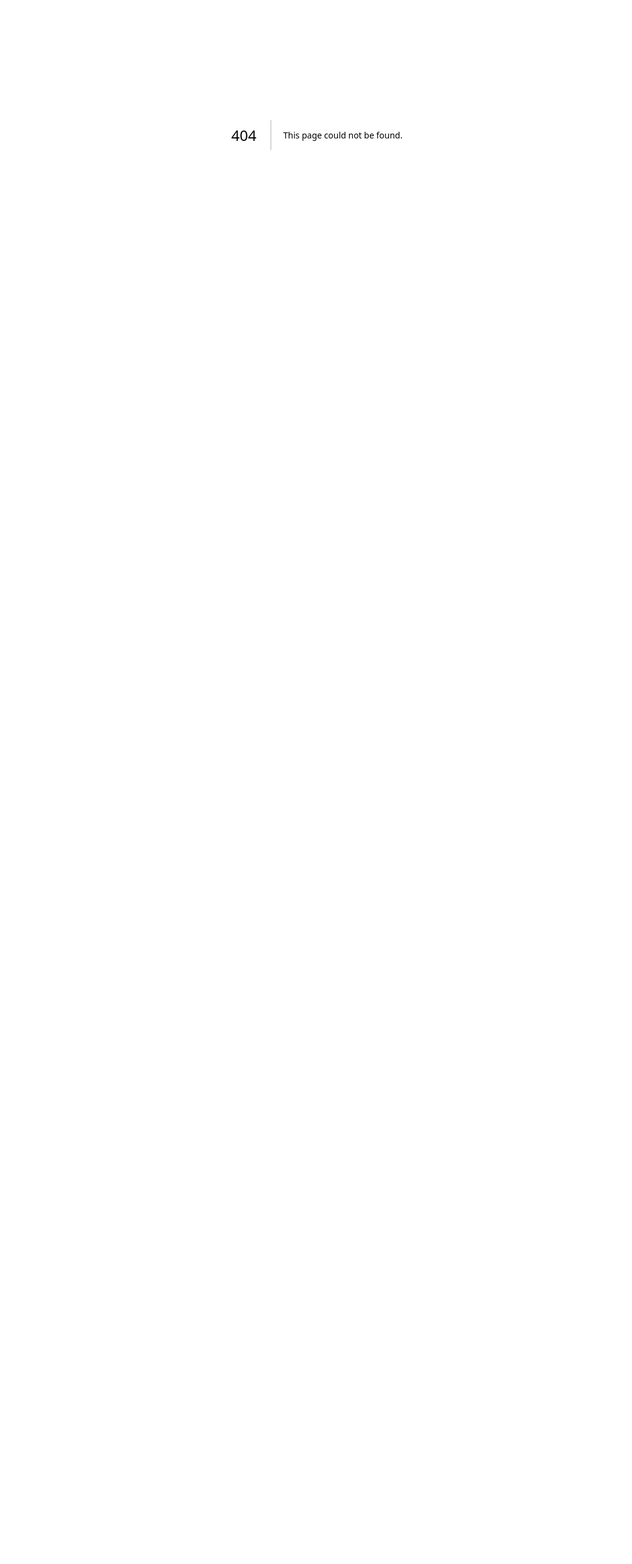
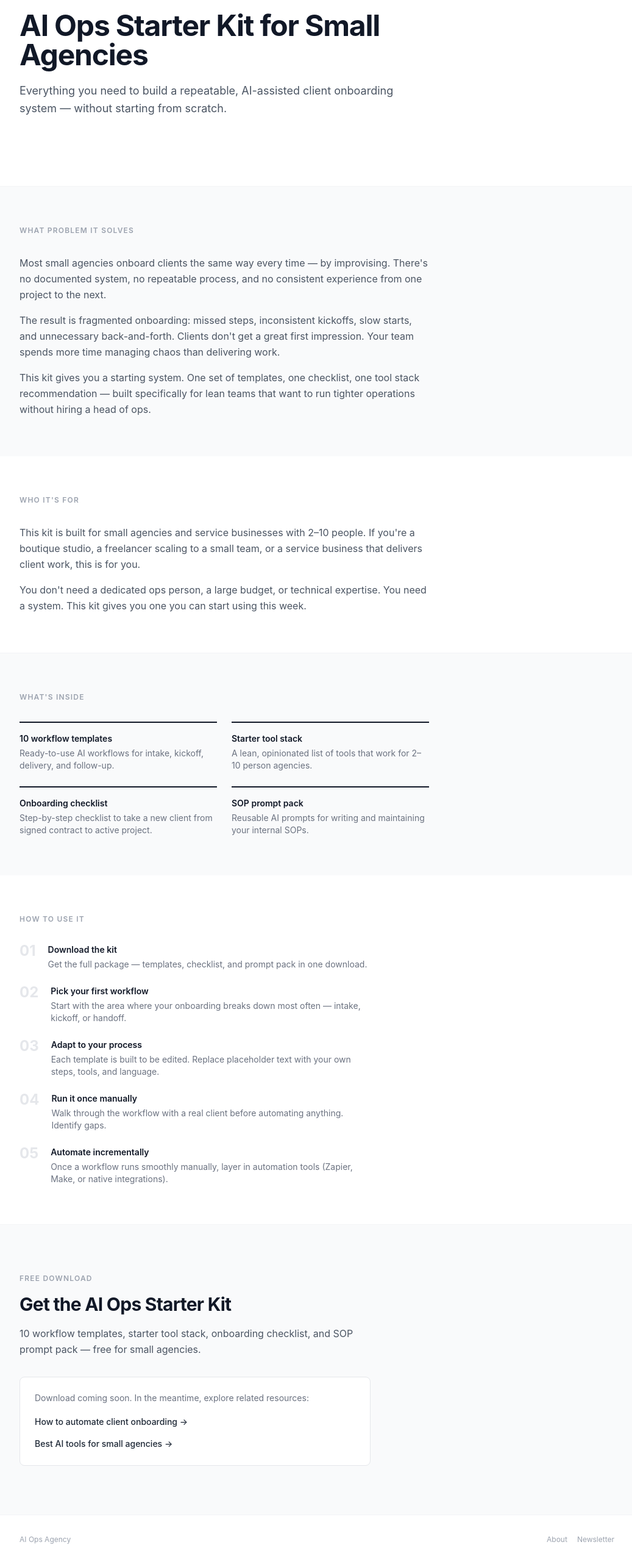
Before and after one commit to veramey/my-website, a Next.js app: page /templates/client-onboarding-ai-checklist in a window 1280 px wide. Before the commit this address had no page. Shown: the part 179-2743 px from the top of the page at 61% size, without its empty margins (120-1157 px from the left). Before the commit the page ends 800 px from the top, so only its background shows below. Built offline with nearby package versions, Linux system fonts and the light colour scheme.

Commit message:
feat: implement issue #37
Implemented by AI Teammate via Claude Code.
Closes #37

```diff
--- /dev/null
+++ b/src/pages/templates/client-onboarding-ai-checklist.tsx
@@ -0,0 +1,157 @@
+import Head from 'next/head'
+import Link from 'next/link'
+import Nav from '@/components/Nav'
+
+const whatIsInside = [
+  { title: '10 workflow templates', description: 'Ready-to-use AI workflows for intake, kickoff, delivery, and follow-up.' },
+  { title: 'Starter tool stack', description: 'A lean, opinionated list of tools that work for 2–10 person agencies.' },
+  { title: 'Onboarding checklist', description: 'Step-by-step checklist to take a new client from signed contract to active project.' },
+  { title: 'SOP prompt pack', description: 'Reusable AI prompts for writing and maintaining your internal SOPs.' },
+]
+
+const howToUseSteps = [
+  { number: '01', title: 'Download the kit', description: 'Get the full package — templates, checklist, and prompt pack in one download.' },
+  { number: '02', title: 'Pick your first workflow', description: 'Start with the area where your onboarding breaks down most often — intake, kickoff, or handoff.' },
+  { number: '03', title: 'Adapt to your process', description: 'Each template is built to be edited. Replace placeholder text with your own steps, tools, and language.' },
+  { number: '04', title: 'Run it once manually', description: 'Walk through the workflow with a real client before automating anything. Identify gaps.' },
+  { number: '05', title: 'Automate incrementally', description: 'Once a workflow runs smoothly manually, layer in automation tools (Zapier, Make, or native integrations).' },
+]
+
+export default function ClientOnboardingAiChecklist() {
+  return (
+    <>
+      <Head>
+        <title>AI Ops Starter Kit for Small Agencies — Free Template</title>
+        <meta name="description" content="Free download: AI Ops Starter Kit for small agencies. 10 workflow templates, starter tool stack, onboarding checklist, and SOP prompt pack." />
+        <meta name="viewport" content="width=device-width, initial-scale=1" />
+        <meta property="og:title" content="AI Ops Starter Kit for Small Agencies — Free Template" />
+        <meta property="og:description" content="Free download: AI Ops Starter Kit for small agencies. 10 workflow templates, starter tool stack, onboarding checklist, and SOP prompt pack." />
+      </Head>
+
+      <Nav />
+
+      <main>
+        {/* Section 1 — Hero */}
+        <section className="max-w-5xl mx-auto px-6 py-20 md:py-28">
+          <div className="max-w-2xl">
+            <p className="text-xs font-semibold text-gray-400 uppercase tracking-widest mb-4">Free Template</p>
+            <h1 className="text-4xl md:text-5xl font-bold text-gray-900 leading-tight tracking-tight">
+              AI Ops Starter Kit for Small Agencies
+            </h1>
+            <p className="mt-5 text-lg text-gray-600 leading-relaxed">
+              Everything you need to build a repeatable, AI-assisted client onboarding system — without starting from scratch.
+            </p>
+          </div>
+        </section>
+
+        {/* Section 2 — What problem it solves */}
+        <section className="border-t border-gray-100 bg-gray-50">
+          <div className="max-w-5xl mx-auto px-6 py-16">
+            <h2 className="text-xs font-semibold text-gray-400 uppercase tracking-widest mb-8">What problem it solves</h2>
+            <div className="max-w-2xl space-y-4 text-base text-gray-600 leading-relaxed">
+              <p>
+                Most small agencies onboard clients the same way every time — by improvising. There&apos;s no documented system, no repeatable process, and no consistent experience from one project to the next.
+              </p>
+              <p>
+                The result is fragmented onboarding: missed steps, inconsistent kickoffs, slow starts, and unnecessary back-and-forth. Clients don&apos;t get a great first impression. Your team spends more time managing chaos than delivering work.
+              </p>
+              <p>
+                This kit gives you a starting system. One set of templates, one checklist, one tool stack recommendation — built specifically for lean teams that want to run tighter operations without hiring a head of ops.
+              </p>
+            </div>
+          </div>
+        </section>
+
+        {/* Section 3 — Who it's for */}
+        <section className="max-w-5xl mx-auto px-6 py-16">
+          <h2 className="text-xs font-semibold text-gray-400 uppercase tracking-widest mb-8">Who it&apos;s for</h2>
+          <div className="max-w-2xl space-y-4 text-base text-gray-600 leading-relaxed">
+            <p>
+              This kit is built for small agencies and service businesses with 2–10 people. If you&apos;re a boutique studio, a freelancer scaling to a small team, or a service business that delivers client work, this is for you.
+            </p>
+            <p>
+              You don&apos;t need a dedicated ops person, a large budget, or technical expertise. You need a system. This kit gives you one you can start using this week.
+            </p>
+          </div>
+        </section>
+
+        {/* Section 4 — What's inside */}
+        <section className="border-t border-gray-100 bg-gray-50">
+          <div className="max-w-5xl mx-auto px-6 py-16">
+            <h2 className="text-xs font-semibold text-gray-400 uppercase tracking-widest mb-8">What&apos;s inside</h2>
+            <div className="grid md:grid-cols-2 gap-6 max-w-2xl">
+              {whatIsInside.map((item) => (
+                <div key={item.title} className="border-t-2 border-gray-900 pt-4">
+                  <p className="text-sm font-semibold text-gray-900">{item.title}</p>
+                  <p className="mt-1 text-sm text-gray-500">{item.description}</p>
+                </div>
+              ))}
+            </div>
+          </div>
+        </section>
+
+        {/* Section 5 — How to use it */}
+        <section className="max-w-5xl mx-auto px-6 py-16">
+          <h2 className="text-xs font-semibold text-gray-400 uppercase tracking-widest mb-8">How to use it</h2>
+          <div className="flex flex-col gap-6 max-w-xl">
+            {howToUseSteps.map((step) => (
+              <div key={step.number} className="flex items-start gap-5">
+                <span className="text-2xl font-bold text-gray-200 leading-none shrink-0">{step.number}</span>
+                <div>
+                  <p className="text-sm font-semibold text-gray-900">{step.title}</p>
+                  <p className="mt-1 text-sm text-gray-500">{step.description}</p>
+                </div>
+              </div>
+            ))}
+          </div>
+        </section>
+
+        {/* Section 6 — Download CTA */}
+        <section className="border-t border-gray-100 bg-gray-50">
+          <div className="max-w-5xl mx-auto px-6 py-20">
+            <div className="max-w-xl">
+              <p className="text-xs font-semibold text-gray-400 uppercase tracking-widest mb-4">Free Download</p>
+              <h2 className="text-3xl font-bold text-gray-900 leading-tight tracking-tight">
+                Get the AI Ops Starter Kit
+              </h2>
+              <p className="mt-4 text-base text-gray-600 leading-relaxed">
+                10 workflow templates, starter tool stack, onboarding checklist, and SOP prompt pack — free for small agencies.
+              </p>
+              <div className="mt-8 p-6 bg-white border border-gray-200 rounded-lg">
+                <p className="text-sm text-gray-500">Download coming soon. In the meantime, explore related resources:</p>
+                <ul className="mt-4 flex flex-col gap-3">
+                  <li>
+                    <Link
+                      href="/guides/automate-client-onboarding-small-agency"
+                      className="text-sm font-medium text-gray-800 hover:text-gray-500 transition-colors"
+                    >
+                      How to automate client onboarding →
+                    </Link>
+                  </li>
+                  <li>
+                    <Link
+                      href="/tools/best-ai-tools-small-agencies"
+                      className="text-sm font-medium text-gray-800 hover:text-gray-500 transition-colors"
+                    >
+                      Best AI tools for small agencies →
+                    </Link>
+                  </li>
+                </ul>
+              </div>
+            </div>
+          </div>
+        </section>
+      </main>
+
+      <footer className="border-t border-gray-100">
+        <div className="max-w-5xl mx-auto px-6 py-8 flex items-center justify-between text-xs text-gray-400">
+          <span>AI Ops Agency</span>
+          <div className="flex gap-4">
+            <Link href="/about" className="hover:text-gray-600 transition-colors">About</Link>
+            <Link href="/newsletter" className="hover:text-gray-600 transition-colors">Newsletter</Link>
+          </div>
+        </div>
+      </footer>
+    </>
+  )
+}
```
Also changed, not shown: 1 other file (tests, documents, lock files or other folders).
